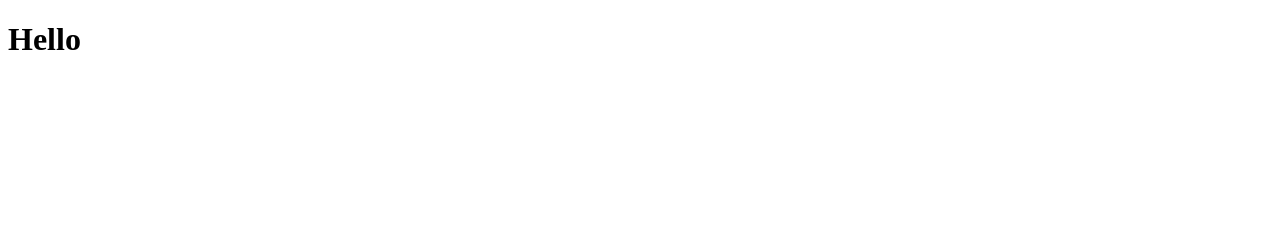
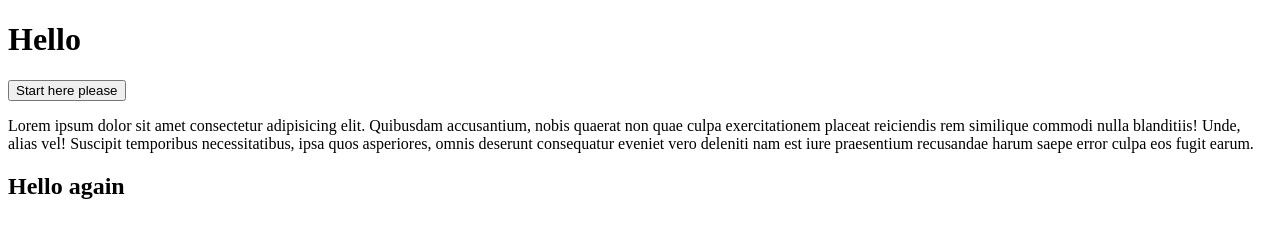
Before and after one commit to Lizyadanna/hellogit, a plain HTML site: page index.html in a window 1280 px wide. Drawn offline with Linux system fonts and the light colour scheme.

Commit message:
Version 2

```diff
--- a/index.html
+++ b/index.html
@@ -7,5 +7,15 @@
   </head>
   <body>
     <h1>Hello</h1>
+    <button>Start here please</button>
+    <p>
+      Lorem ipsum dolor sit amet consectetur adipisicing elit. Quibusdam
+      accusantium, nobis quaerat non quae culpa exercitationem placeat
+      reiciendis rem similique commodi nulla blanditiis! Unde, alias vel!
+      Suscipit temporibus necessitatibus, ipsa quos asperiores, omnis deserunt
+      consequatur eveniet vero deleniti nam est iure praesentium recusandae
+      harum saepe error culpa eos fugit earum.
+    </p>
+    <h2>Hello again</h2>
   </body>
 </html>
--- a/index.js
+++ b/index.js
@@ -1,2 +1,2 @@
 console.log('index.js');
-console.log('Version 1');
+console.log('Version 2');
```
Also changed, not shown: index2.html (added, +11 -0 lines).
